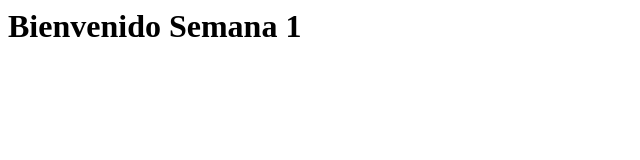
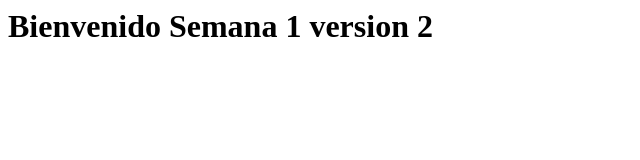
Before and after one commit to YlopezUpn/PrimeProyectoGit, a plain HTML site: page index.html in a window 1280 px wide. Shown: the whole page, without its empty margins (0-640 px from the left). Drawn offline with Linux system fonts and the light colour scheme.

Commit message:
Añadido archivo index.html con contenido básico 3

```diff
--- a/index.html
+++ b/index.html
@@ -1 +1 @@
-<html><body><h1>Bienvenido Semana 1</h1></body></html>
+<html><body><h1>Bienvenido Semana 1 version 2</h1></body></html>
```
